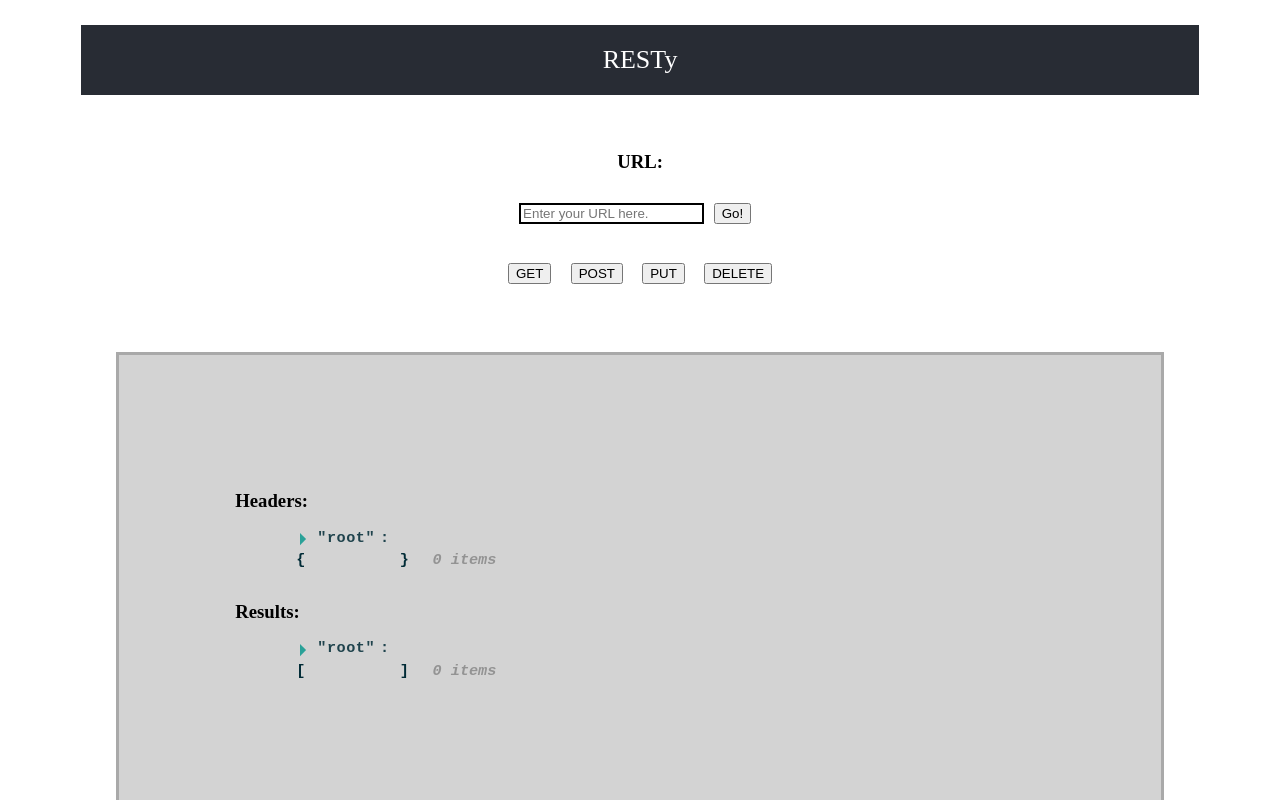
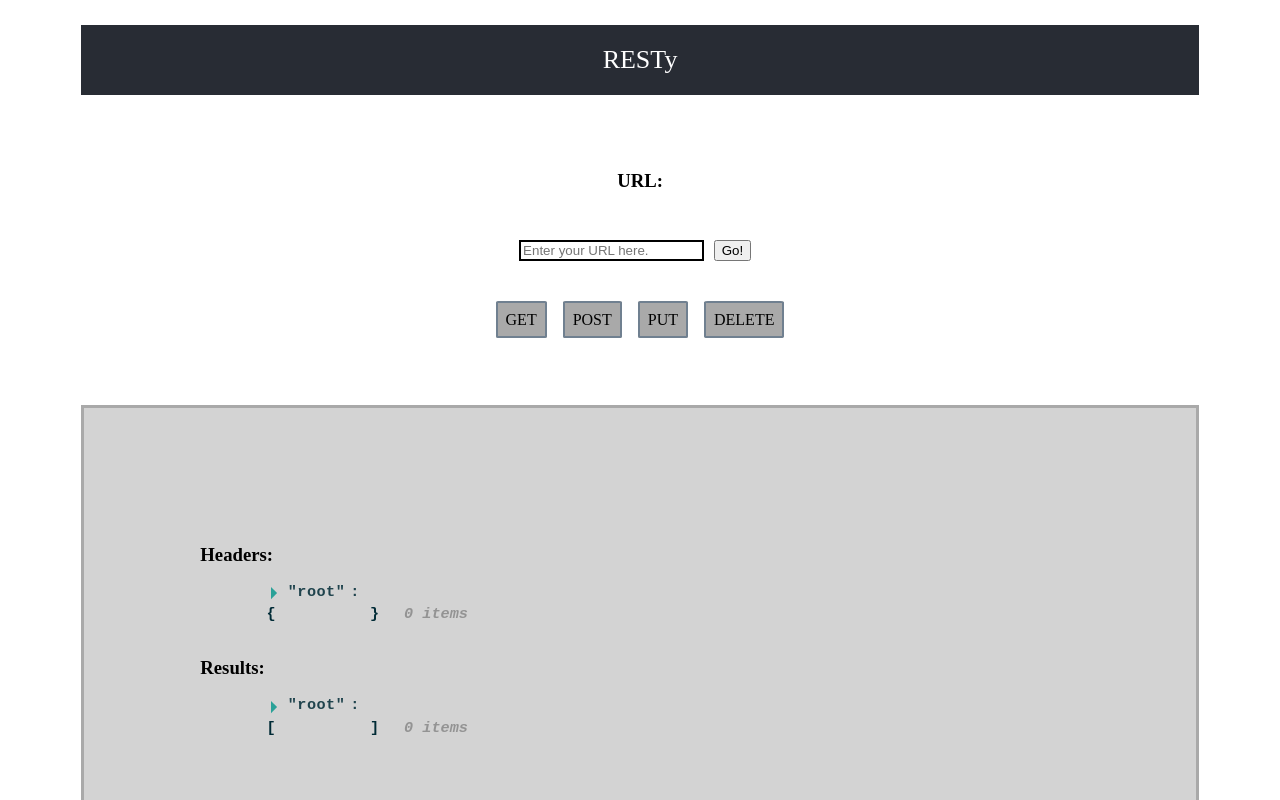
Before and after one commit to alex-whan-401-advanced-javascript/resty, a React (Create React App) app: page / in a window 1280 px wide. Shown: the top 800 px of the page. Built offline with nearby package versions, Linux system fonts and the light colour scheme.

Commit message:
Basic component styling and History display functionality

```diff
--- a/src/App.js
+++ b/src/App.js
@@ -40,6 +40,7 @@ class App extends React.Component {
   // updates the request body if needed
   updateRequest = request => {
     this.setState({ request });
+    console.log('REQ', this.state.request);
   };
 
   updateHistory = request => {
@@ -71,7 +72,7 @@ class App extends React.Component {
       this.updateRequest(request);
       let response = await axios(request);
       this.toggleLoading();
-      // this.updateHistory(request);
+      this.updateHistory(request);
       this.updateResults(response.headers, response.data);
     } catch (error) {
       console.log(error);
@@ -79,6 +80,10 @@ class App extends React.Component {
   };
 
   // Do we need componentDidMount?
+  componentDidMount() {
+    let history = JSON.parse(localStorage.getItem('history'));
+    this.setState({ history });
+  }
 
   render() {
     return (
--- a/src/components/form/form.js
+++ b/src/components/form/form.js
@@ -20,6 +20,7 @@ class Form extends React.Component {
   };
 
   // should update our method
+  // method APPEARS to be updating properly
   handleMethod = method => {
     let request = { ...this.state.request, method };
     this.setState({ request });
@@ -64,21 +65,35 @@ class Form extends React.Component {
             <button>{this.props.prompt}</button>
           </div>
           <div>
-            <button value="get" onClick={this.handleMethod}>
+            <span
+              value="get"
+              className="methodSelect"
+              onClick={() => this.handleMethod('get')}
+            >
               GET
-            </button>
+            </span>
 
-            <button value="post" onClick={this.handleMethod}>
+            <span
+              value="post"
+              className="methodSelect"
+              onClick={() => this.handleMethod('post')}
+            >
               POST
-            </button>
+            </span>
 
-            <button value="put" onClick={this.handleMethod}>
+            <span
+              className="methodSelect"
+              onClick={() => this.handleMethod('put')}
+            >
               PUT
-            </button>
+            </span>
 
-            <button value="delete" onClick={this.handleMethod}>
+            <span
+              className="methodSelect"
+              onClick={() => this.handleMethod('delete')}
+            >
               DELETE
-            </button>
+            </span>
           </div>
         </form>
       </div>
--- a/src/components/form/form.scss
+++ b/src/components/form/form.scss
@@ -1,5 +1,7 @@
 form {
   margin: 5%;
+  display: flex;
+  flex-direction: column;
 }
 
 form > * {
@@ -21,14 +23,18 @@ label {
   padding: 1%;
 }
 
-#results {
-  height: 40%;
-  background-color: lightgrey;
-  border: darkgrey 3px solid;
-  padding: 10%;
-  margin: 5%;
-}
-
 div {
   margin: 2%;
 }
+
+.methodSelect {
+  border: 2px slategray solid;
+  border-radius: 5%;
+  background-color: darkgrey;
+  margin: 0.5em;
+  padding: 0.5em;
+}
+.methodSelect:active {
+  background-color: darkslategray;
+  color: white;
+}
--- a/src/components/history/history.js
+++ b/src/components/history/history.js
@@ -14,7 +14,7 @@ const History = props => {
   }
 
   return (
-    <aside>
+    <aside className="history">
       <ul>
         {Object.keys(calls).map(key => (
           <li key={key}>
--- a/src/components/loading/loading.scss
+++ b/src/components/loading/loading.scss
@@ -1,4 +1,8 @@
-image {
+img {
   max-height: 20%;
   max-width: auto;
 }
+
+.loading {
+  border: black 2px;
+}
--- a/src/components/results/results.js
+++ b/src/components/results/results.js
@@ -21,16 +21,16 @@ import './results.scss';
 
 const Results = props => {
   return (
-    <div id="results">
+    <div className="results">
       {props.loading ? (
         <Loading />
       ) : (
         <>
           <h3>
-            Headers: <ReactJson src={props.headers}></ReactJson>
+            Headers: <ReactJson src={props.headers} />
           </h3>
           <h3>
-            Results: <ReactJson src={props.results}></ReactJson>
+            Results: <ReactJson src={props.results} />
           </h3>
         </>
       )}
--- a/src/components/results/results.scss
+++ b/src/components/results/results.scss
@@ -1,3 +1,15 @@
-#results {
+.results {
   overflow: auto;
+  height: 40%;
+  background-color: lightgrey;
+  border: darkgrey 3px solid;
+  padding: 10%;
+  margin: 2%;
+
+  img {
+    margin: 0 auto;
+    top: 50%;
+    display: block;
+    height: 200px;
+  }
 }
```
